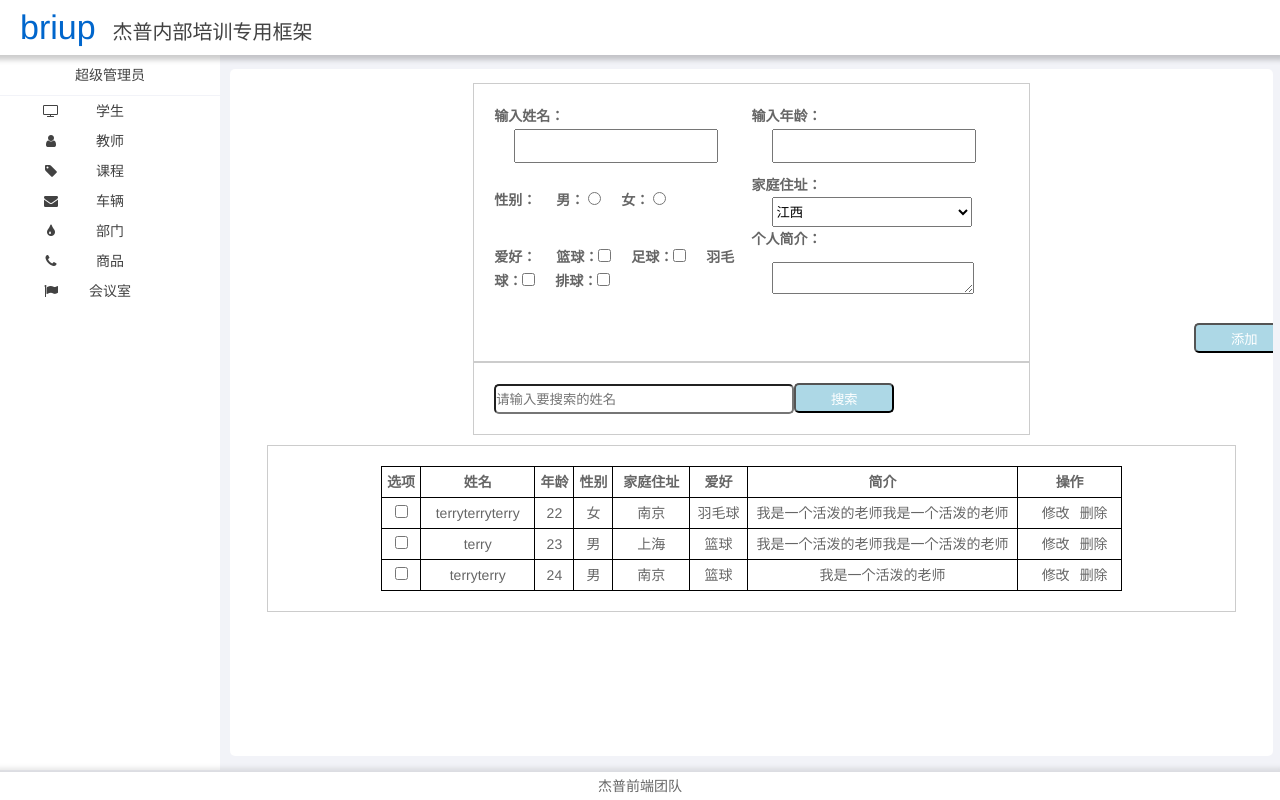
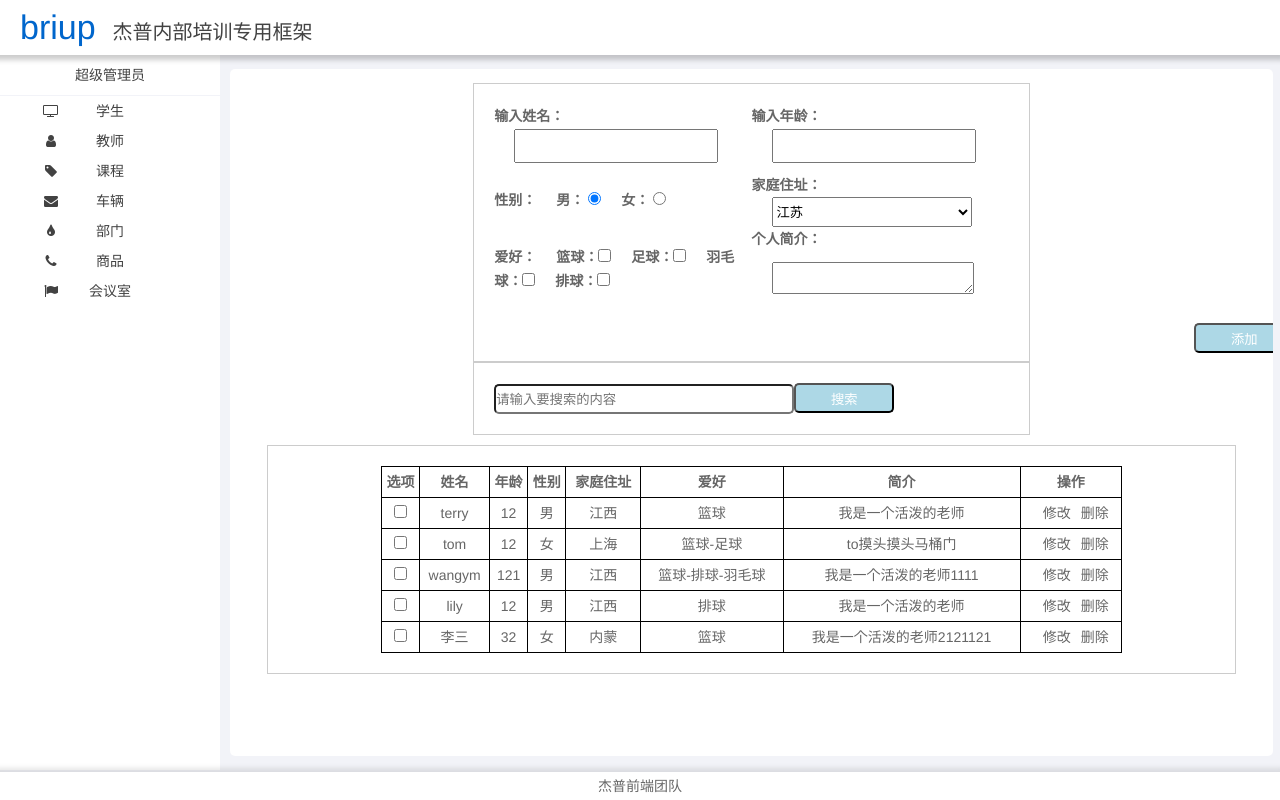
Before and after one commit to pluslicy/react-app-curd, a React (Create React App) app: page /teacher in a window 1280 px wide. Built offline with nearby package versions, Linux system fonts and the light colour scheme.

Commit message:
'教师管理页面添加删除搜索功能'

```diff
--- a/src/mock/mock.js
+++ /dev/null
@@ -1,15 +0,0 @@
-//引入mockjs进行后台数据模拟
-
-import Mock from "mockjs";
-
-Mock.mock('/teacherList',{
-        "list|1-10":[{
-            "name|1-5":"terry",
-            "age|+1":22,
-            "gender|1":true,
-            "likes|1":[["篮球","足球"],["篮球"],["足球","羽毛球"],["排球","羽毛球","篮球"],["羽毛球"]],
-            "address|1":["江西",'上海','南京'],
-            "sigle|1-5":"我是一个活泼的老师"
-        }]
-
-});
--- a/src/pages/teacher/TeacherForm.js
+++ b/src/pages/teacher/TeacherForm.js
@@ -2,40 +2,126 @@
 //TeacherLayout页面中form表单组件
 
 import React,{Component} from 'react';
-import './style/TeacherForm.css'
+import './style/TeacherForm.css';
+import {http} from './mock/axios'
 
 class TeacherForm extends Component{
+    //构造函数获取/设置属性
+    constructor(props){
+        super(props);
+        this.state={
+            form:{
+                id:'1',
+                name:'',
+                age:"",
+                gender:'men',
+                address:"",
+                likes:[],
+                sigle:""
+            },
+            addressList:[],
+            returnAddTeacherList:[]//添加教师之后返回的数组
+        }
+     //   Object.assign(this.state,this.props);
+    }
+
+    //生命周期
+    componentWillMount(){//组件即将绑定
+        //在组件即将绑定之前发送请求，返回默认所有家庭住址
+        http.apiGet("/addressList").then((response)=>{
+            var addressList=response.data.list;
+            if(addressList.length>0){
+                this.setState({
+                    addressList:addressList
+                })
+
+            }
+          });
+    }
+    //生命成员方法
+    //非多选框change方法
+    handlerChange=(event)=>{
+        let name=event.target.name;
+        let value=event.target.value;
+
+        let data = Object.assign({}, this.state.form, { [name]: value })
+         this.setState({
+            form:data
+        });
+    }
+    //多选框change方法
+    checkboxChange=(event)=>{
+        let value=event.target.value;
+
+        let likes = this.state.form.likes;
+        let index=likes.indexOf(value);//在likes中查找当前用户选择的value，找不到返回-1，找到返回当前元素位置idnex
+        index===-1?likes.push(value):likes.splice(index,1);
+        let data = Object.assign({}, this.state.form, { likes: likes })
+        this.setState({
+            form:data
+        });
+
+    }
+    //表单提交
+    formSubmit=(event)=>{
+        //获取用户添加的数据表单
+        var id=1001;
+        id++;
+        let form = Object.assign({}, this.state.form, { id: id })
+       // var form=this.state.form;
+        var self=this;
+        //发送请求
+        http.apiPost('/addTeacher',form).then((params)=>{
+            //返回值为添加之后的数组
+            self.setState({
+                returnAddTeacherList:params.data//准备向父组件传值，再有父组件向子组件传递进行页面刷新
+            });
+
+             //向父组件船传值
+            this.props.GetStates(this.state.returnAddTeacherList);
+        });
 
 
-    //重写成员方法
+
+
+
+
+        event.preventDefault();
+    }
+
+    //重写生命周期渲染方法
     render(){
+        let {id,name,age,gender,address,sigle}=this.state.form;
+        let {addressList}=this.state;
         return (
             <div className="teacherForm">
-                <form action="">
+               {/*  {JSON.stringify(this.state.form)} */}
+                <form action="" onSubmit={this.formSubmit}>
                     <div className="row">
                         <div>
-                            输入姓名：<input type="text"/>
+                            <input type="text" value={id} onChange={this.handlerChange} className="hideInput"/>
+                            输入姓名：<input type="text" name="name" value={name} onChange={this.handlerChange} required/>
                             </div>
                             <div>
-                            输入年龄：<input type="text"/>
+                            输入年龄：<input type="text" name="age" value={age} onChange={this.handlerChange} required/>
                         </div>
                     </div>
                     <div className="row">
                         <div>
                                 性别：
                                 <label>
-                                男： <input type="radio"/>
+                                男： <input type="radio" name="gender" value="men" checked={gender==='men'?"checked":""} onChange={this.handlerChange}/>
                                 </label>
                                 <label>
-                                女： <input type="radio"/>
+                                女： <input type="radio" name="gender" value="women" checked={gender==='women'?"checked":""} onChange={this.handlerChange}/>
                                 </label>
                         </div>
                         <div>
                             家庭住址：
-                            <select name="" id="">
-                                <option value="">江西</option>
-                                <option value="">上海</option>
-                                <option value="">江苏</option>
+                            <select name="address" value={address} onChange={this.handlerChange} required>
+                               {addressList.map(function(item,index){
+                                   return <option value={item.name} key={item.id} >{item.name}</option>
+                               })}
                             </select>
                         </div>
                     </div>
@@ -43,26 +129,26 @@ class TeacherForm extends Component{
                         <div>
                             爱好：
                             <label>
-                                篮球：<input type="checkbox"/>
+                                篮球：<input type="checkbox" name="likes" value="篮球" onChange={this.checkboxChange}/>
                             </label>
                             <label>
-                                足球：<input type="checkbox"/>
+                                足球：<input type="checkbox" name="likes" value="足球" onChange={this.checkboxChange}/>
                             </label>
                             <label>
-                                羽毛球：<input type="checkbox"/>
+                                羽毛球：<input type="checkbox" name="likes" value="羽毛球" onChange={this.checkboxChange}/>
                             </label>
                             <label>
-                                排球：<input type="checkbox"/>
+                                排球：<input type="checkbox" name="likes" value="排球" onChange={this.checkboxChange}/>
                             </label>
 
                         </div>
                         <div>
                             <span className="sigle">个人简介：</span>
-                                <textarea name="" id="" cols="30" rows="10"></textarea>
+                                <textarea name="sigle" value={sigle} onChange={this.handlerChange} cols="30" rows="10"></textarea>
                         </div>
                     </div>
 
-                    <button type="button">添加</button>
+                    <button>添加</button>
 
 
 
--- a/src/pages/teacher/TeacherLayout.js
+++ b/src/pages/teacher/TeacherLayout.js
@@ -1,34 +1,72 @@
 // 教师管理页面的布局组件
 import React,{Component}  from 'react';
-import {http} from '../../mock/axios';
+import {http} from './mock/axios';
 import TeacherForm from './TeacherForm';
 import TeacherList from './TeacherList';
 import './style/TeacherLayout.css'
 
 class TeacherLayout extends Component{
 
-
+  constructor(props){
+    super(props);
+    this.state={
+      searchTeacherList:[],
+      returnAddTeacherList:[]//父组件向子组件传值，添加刷新数据
+    }
+    //Object.assign(this.state,this.props);
+  }
 
 
   //成员方法
-  handlerClick(){
-    http.apiGet("/teacherList").then((response)=>{
-      console.log(response);
+  searchForm=(event)=>{
+    var self=this;
+    var searchInput=document.getElementsByClassName("searchInput")[0];
+      var val=searchInput.value;//用户输入的查询值
+      if(val){
+        http.apiPost('/teacherList',{val:val}).then((response)=>{
+          var teachers=response.data;//符合查询结果的查询之后的教师
+          if(teachers.length>0){
+              self.setState({
+                searchTeacherList:teachers
+              });
+            }
+        });
+      }else{
+        //用户输入空字符串
+        http.apiGet("/teacherList").then((response)=>{
+          var teachers=response.data;
+
+          if(teachers.length>0){
+              this.setState({
+                searchTeacherList:teachers
+              })
+
+          }
+        });
+      }
+
+      event.preventDefault();
+  }
+
+  //接受子组件传递的值
+  handlerClick=(returnAddTeacherList)=>{
+    this.setState({
+      returnAddTeacherList:returnAddTeacherList
     });
   }
   //重写渲染方法
   render(){
     return (
       <div className='teacher_layout'>
-        <TeacherForm/>
+        <TeacherForm GetStates={this.handlerClick}/>
             <div className="search">
-              <form action="">
-                <input type="search" placeholder="请输入要搜索的姓名"/>
+              <form action="" onSubmit={this.searchForm}>
+                <input type="search" className="searchInput" placeholder="请输入要搜索的内容"/>
                 <button>搜索</button>
               </form>
             </div>
 
-          <TeacherList/>
+          <TeacherList searchTeacherList={this.state.searchTeacherList} addList={this.state.returnAddTeacherList}/>
 
       </div>
     )
--- a/src/pages/teacher/TeacherList.js
+++ b/src/pages/teacher/TeacherList.js
@@ -3,7 +3,8 @@
 
 import React,{Component} from 'react';
 import './style/TeacherList.css'
-import {http} from '../../mock/axios';
+import {http} from './mock/axios';
+
 
 class TeacherList extends Component{
     //创建构造函数，声明state中数据
@@ -16,25 +17,70 @@ class TeacherList extends Component{
 
     //生命周期
     componentWillMount(){//组件即将绑定
+
         //在组件即将绑定之前发送请求，返回默认techerList
         http.apiGet("/teacherList").then((response)=>{
-            var teacherList=response.data.list;
+            var teacherList=response.data;
+
             if(teacherList.length>0){
                 this.setState({
                     teacherList:teacherList
                 })
 
-                console.log(this.state.teacherList);
             }
           });
     }
+    //修改方法
+    handlerChange=(event)=>{
+        var currentTr=event.target.parentNode.parentNode;
 
+
+    }
+
+    //单个删除方法
+    handlerDelete=(event)=>{
+        var id=event.target.parentNode.parentNode.firstChild.firstChild.value;
+        //调用后台api进行删除
+        http.apiPost('/deleteTeacherById',{id:id}).then((response)=>{
+
+             let teacherList=response.data;
+             if(teacherList.length>0){
+                this.setState({
+                    teacherList:teacherList
+                })
+             }
+        });
+
+        //当前页面不调用后台api进行删除
+        /* var arr=this.state.teacherList.filter(function(item,index){
+            return item.id != id;
+        });
+
+        this.setState({
+            teacherList:arr
+        }); */
+
+
+
+    }
 
 
 
     //必须重写成员方法
     render(){
-        let {teacherList}=this.state;
+         //判断父组件是否传递参数，传递参数代表用户进行查询并有结果返回
+         var searchTeacherList=this.props.searchTeacherList;
+         if(searchTeacherList.length>0){
+            var teacherList=searchTeacherList//搜索之后返回的新数组
+         }else if(this.props.addList.length>0){
+            var teacherList=this.props.addList;//添加之后返回的新数组
+
+         }else{
+            var teacherList=this.state.teacherList;//未操作时默认返回的教师数组
+         }
+
+
+        let self=this;
         return (
             <div className="teacherList">
                 <table>
@@ -56,17 +102,17 @@ class TeacherList extends Component{
                                 return (
                                     <tr  key={index}>
                                         <td>
-                                            <input type="checkbox" value={index}/>
+                                            <input type="checkbox" value={item.id}/>
                                         </td>
                                         <td>{item.name}</td>
                                         <td>{item.age}</td>
-                                        <td>{item.gender===true?"男":"女"}</td>
+                                        <td>{item.gender==="men"?"男":"女"}</td>
                                         <td>{item.address}</td>
                                         <td>{item.likes.join("-")}</td>
                                         <td>{item.sigle}</td>
                                         <td>
-                                            <span>修改</span>
-                                            <span>删除</span>
+                                            <span onClick={self.handlerChange}>修改</span>
+                                            <span onClick={self.handlerDelete}>删除</span>
                                         </td>
                                     </tr>
                                 )
--- a/src/mock/axios.js
+++ b/src/pages/teacher/mock/axios.js
@@ -5,11 +5,22 @@ import './mock.js';
 
 
 export const http ={
+    //发送get请求
     apiGet(url){
         return new Promise((resolve)=>{
             axios.get(url).then((response)=>{
                 resolve(response);
             });
         })
+    },
+
+    //发送post请求
+    apiPost(url,params){
+        return new Promise((resolve)=>{
+            axios.post(url,params).then((response)=>{
+                resolve(response);
+            });
+        })
     }
+
 }
--- /dev/null
+++ b/src/pages/teacher/mock/mock.js
@@ -0,0 +1,102 @@
+//引入mockjs进行后台数据模拟
+
+import Mock from "mockjs";
+
+var teacherList=[{
+    id:0,
+    name:"terry",
+    gender:"men",
+    age:12,
+    likes:["篮球"],
+    address:["江西"],
+    sigle:"我是一个活泼的老师"
+},{
+    id:1,
+    name:"tom",
+    gender:"women",
+    age:12,
+    likes:["篮球","足球"],
+    address:["上海"],
+    sigle:"to摸头摸头马桶门"
+},{
+    id:2,
+    name:"wangym",
+    gender:"men",
+    age:121,
+    likes:["篮球","排球","羽毛球"],
+    address:["江西"],
+    sigle:"我是一个活泼的老师1111"
+},{
+    id:3,
+    name:"lily",
+    gender:"men",
+    age:12,
+    likes:["排球"],
+    address:["江西"],
+    sigle:"我是一个活泼的老师"
+},{
+    id:4,
+    name:"李三",
+    gender:"women",
+    age:32,
+    likes:["篮球"],
+    address:["内蒙"],
+    sigle:"我是一个活泼的老师2121121"
+}];
+
+//默认请求所有教师，进行列表展示
+Mock.mock('/teacherList',function(options){//默认列表请求
+    if(options.type==="GET"){
+        return teacherList
+    }else if(options.type==="POST"){//查询请求
+        var val=JSON.parse(options.body).val;
+        var newArr=[];
+        teacherList.forEach(function(item){
+            for(var key in item){
+                if(item[key]==val){
+                    newArr.push(item);
+                }
+            }
+        });
+        return newArr
+    }
+
+});
+
+//删除请求
+Mock.mock('/deleteTeacherById',function(options){
+    var id=Number(JSON.parse(options.body).id);
+    teacherList= teacherList.filter(function(item){
+        return item.id!=id
+    });
+
+    return teacherList
+});
+
+//add添加
+Mock.mock('/addTeacher',function(options){
+    var addTeacher=JSON.parse(options.body);
+    teacherList.push(addTeacher);
+    return teacherList
+});
+
+//展示默认所有家庭住址，供用户选择
+Mock.mock('/addressList',{
+    "list":[{
+        id:1001,
+        name:'江苏'
+    },{
+        id:1002,
+        name:'江西'
+    },{
+        id:1003,
+        name:'上海'
+    },{
+        id:1004,
+        name:'内蒙'
+    },{
+        id:1005,
+        name:'山西'
+    }]
+
+});
--- a/src/pages/teacher/style/TeacherForm.css
+++ b/src/pages/teacher/style/TeacherForm.css
@@ -19,6 +19,10 @@
 
 .teacherForm form>div>div{
     flex: 1
+}
+
+.teacherForm .hideInput{
+    display: none
 }
 .teacherForm form>div>div textarea,.teacherForm form>div>div input[type='text'],.teacherForm form>div>div select{
     width: 200px;
```
Also changed, not shown: package.json (+0 -7 lines).
